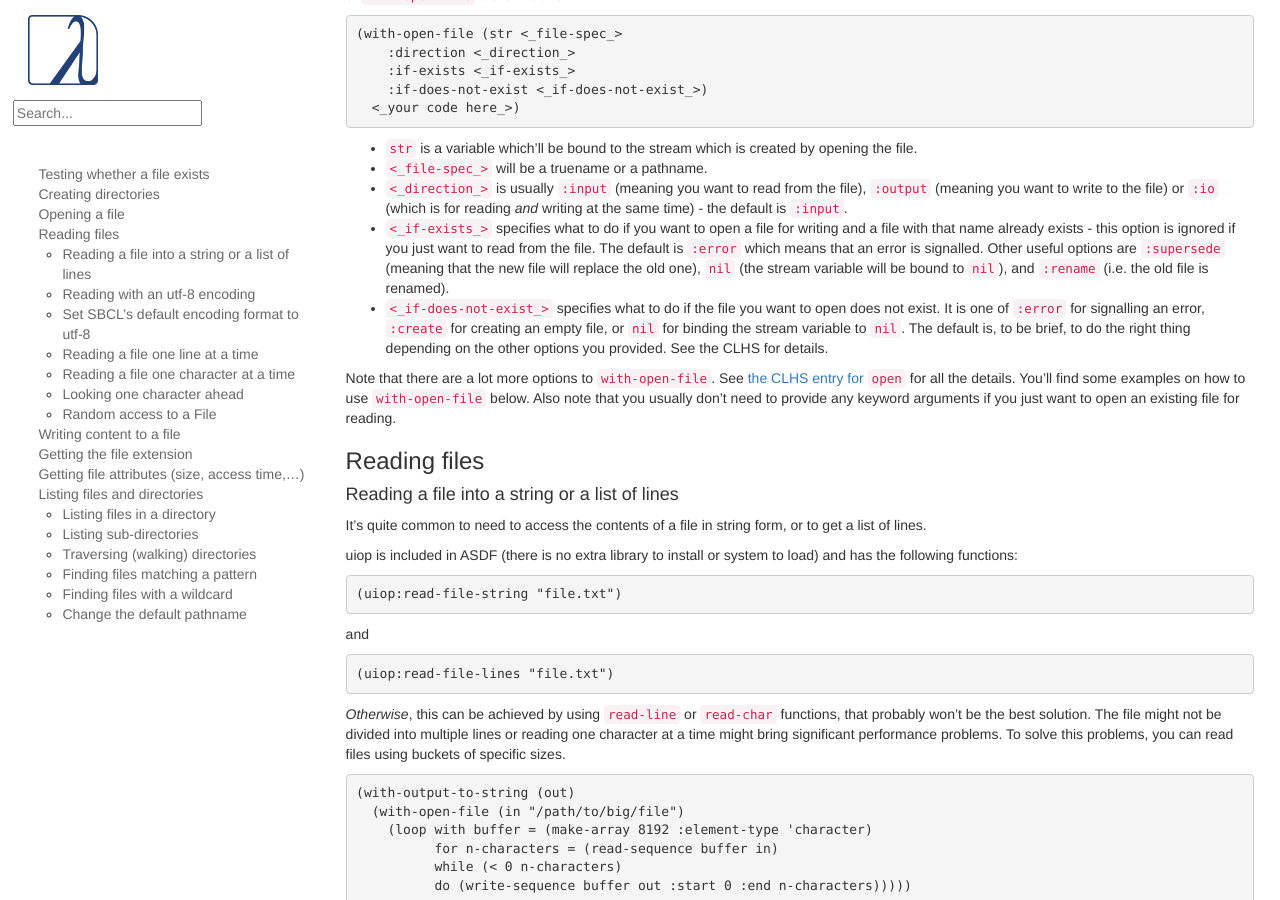
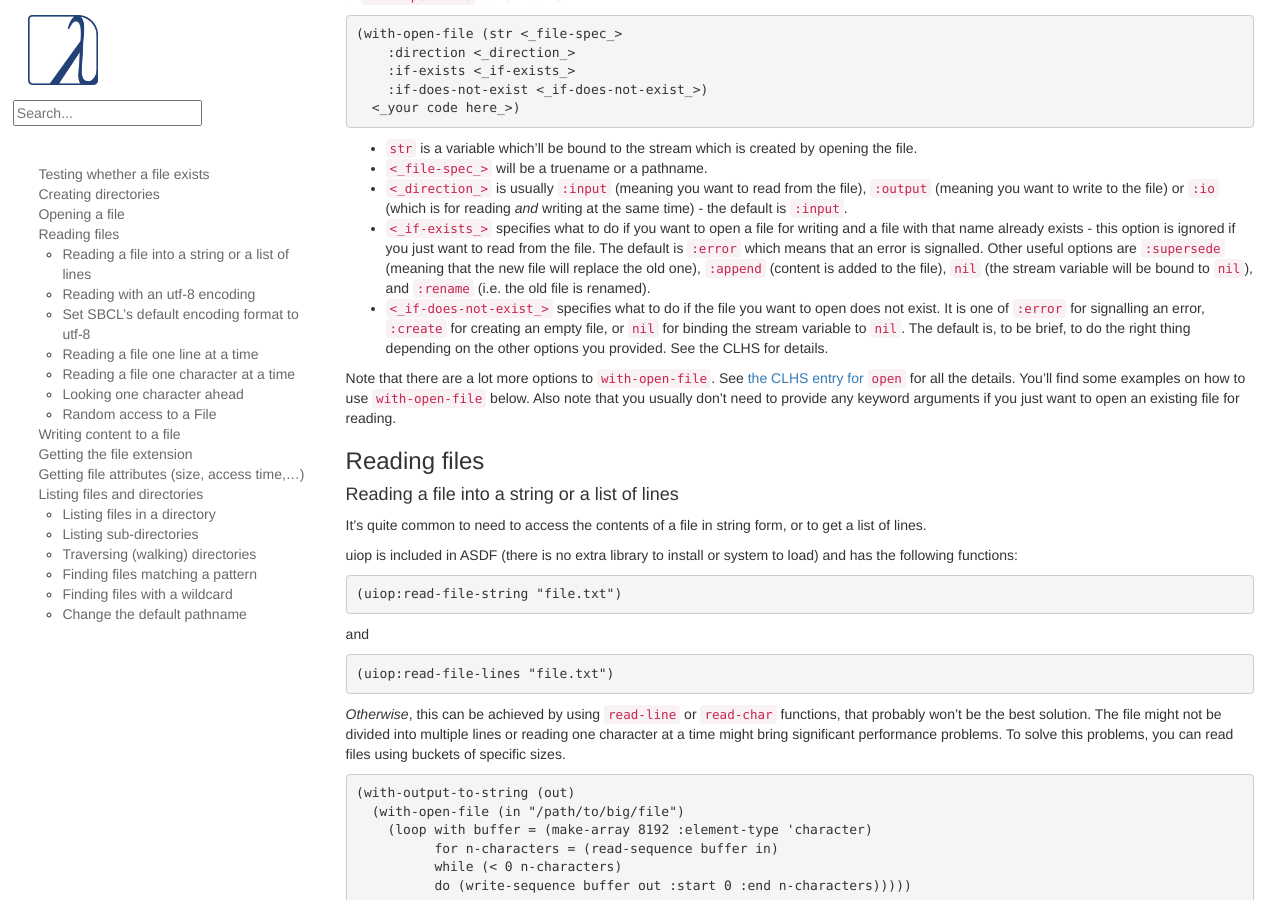
Before and after one commit to LispCookbook/cl-cookbook, a Jekyll site: the page built from files.md, in a window 1280 px wide and 900 px high, scrolled down 856 px. Built offline with Jekyll 4.4.1, drawn with Linux system fonts in a browser that asks for light colours.

Commit message:
files: add :append option to with-open-file :if-exists

```diff
--- a/files.md
+++ b/files.md
@@ -89,8 +89,9 @@ typical use of `with-open-file` looks like this:
     and a file with that name already exists - this option is ignored if you
     just want to read from the file. The default is `:error` which means that an
     error is signalled. Other useful options are `:supersede` (meaning that the
-    new file will replace the old one), `nil` (the stream variable will be bound
-    to `nil`), and `:rename` (i.e. the old file is renamed).
+    new file will replace the old one), `:append` (content is added to the file),
+    `nil` (the stream variable will be bound to `nil`),
+    and `:rename` (i.e. the old file is renamed).
 *   `<_if-does-not-exist_>` specifies what to do if the file you want to open does
     not exist. It is one of `:error` for signalling an error, `:create` for
     creating an empty file, or `nil` for binding the stream variable to
```
